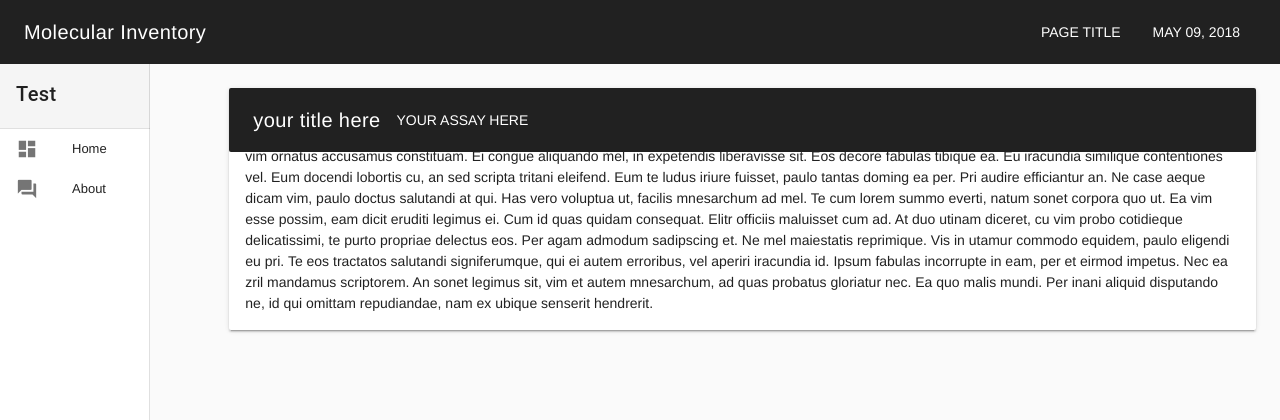
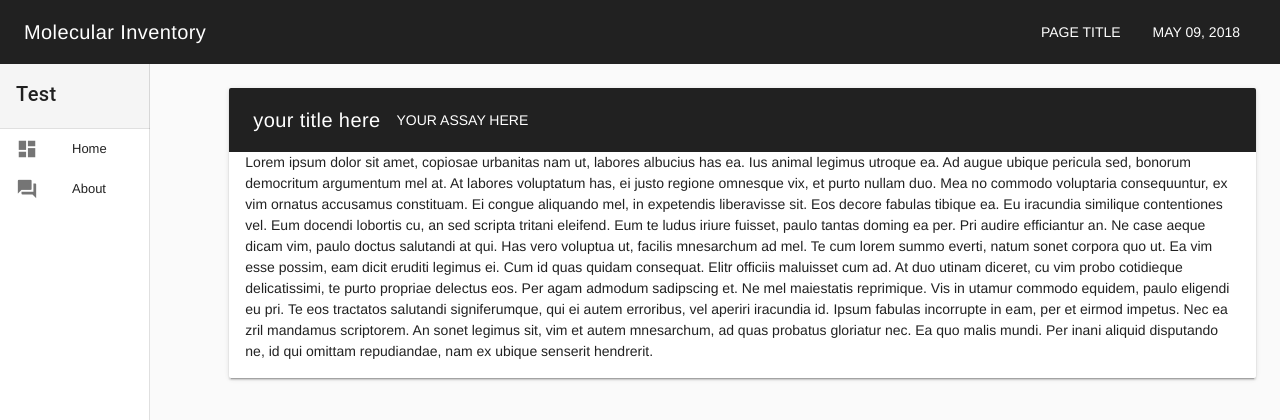
Before and after one commit to SHUSA/inventory, a Vue app: page / in a window 1280 px wide. Shown: the top 420 px of the page. Built offline with nearby package versions, Linux system fonts and the light colour scheme.

Commit message:
moved top margin to slot

```diff
--- a/src/components/AdminInventory.vue
+++ b/src/components/AdminInventory.vue
@@ -4,7 +4,7 @@
       v-model="dialog"
       max-width="500px"
     >
-      <v-btn slot="activator" color="primary" dark class="mt-5  ">New Item</v-btn>
+      <v-btn slot="activator" color="primary" dark>New Item</v-btn>
       <v-card>
         <v-card-title>
           <span class="headline">{{formTitle}}</span>
--- a/src/components/Item.vue
+++ b/src/components/Item.vue
@@ -1,5 +1,5 @@
 <template>
-  <v-layout mt-5>
+  <v-layout>
     <v-flex xs6>
       <v-list>
         <v-list-tile v-for="item in left" :key="item.label">
--- a/src/components/UserInventory.vue
+++ b/src/components/UserInventory.vue
@@ -3,7 +3,6 @@
     :headers="headers"
     :items="supplies"
     hide-actions
-    class="mt-4"
   >
     <template slot="items" slot-scope="props">
       <td>{{props.item.name}}</td>
--- a/src/components/globals/Panel.vue
+++ b/src/components/globals/Panel.vue
@@ -1,7 +1,7 @@
 <template>
   <v-layout>
     <v-flex xs12>
-      <v-card width="100%" class="pa-3"> -->
+      <v-card width="100%" class="pa-3">
         <v-toolbar absolute flat dark>
           <v-toolbar-title>
             {{info.title}}
@@ -14,6 +14,8 @@
             </v-btn>
           </v-toolbar-items>
         </v-toolbar>
+
+        <div class="mt-5">
           <slot>
             Lorem ipsum dolor sit amet, copiosae urbanitas nam ut, labores albucius has ea. Ius animal legimus utroque ea. Ad augue ubique pericula sed, bonorum democritum argumentum mel at. At labores voluptatum has, ei justo regione omnesque vix, et purto nullam duo. Mea no commodo voluptaria consequuntur, ex vim ornatus accusamus constituam.
 
@@ -25,6 +27,7 @@ Elitr officiis maluisset cum ad. At duo utinam diceret, cu vim probo cotidieque
 
 Ipsum fabulas incorrupte in eam, per et eirmod impetus. Nec ea zril mandamus scriptorem. An sonet legimus sit, vim et autem mnesarchum, ad quas probatus gloriatur nec. Ea quo malis mundi. Per inani aliquid disputando ne, id qui omittam repudiandae, nam ex ubique senserit hendrerit.
           </slot>
+        </div>
       </v-card>
     </v-flex>
   </v-layout>
```
